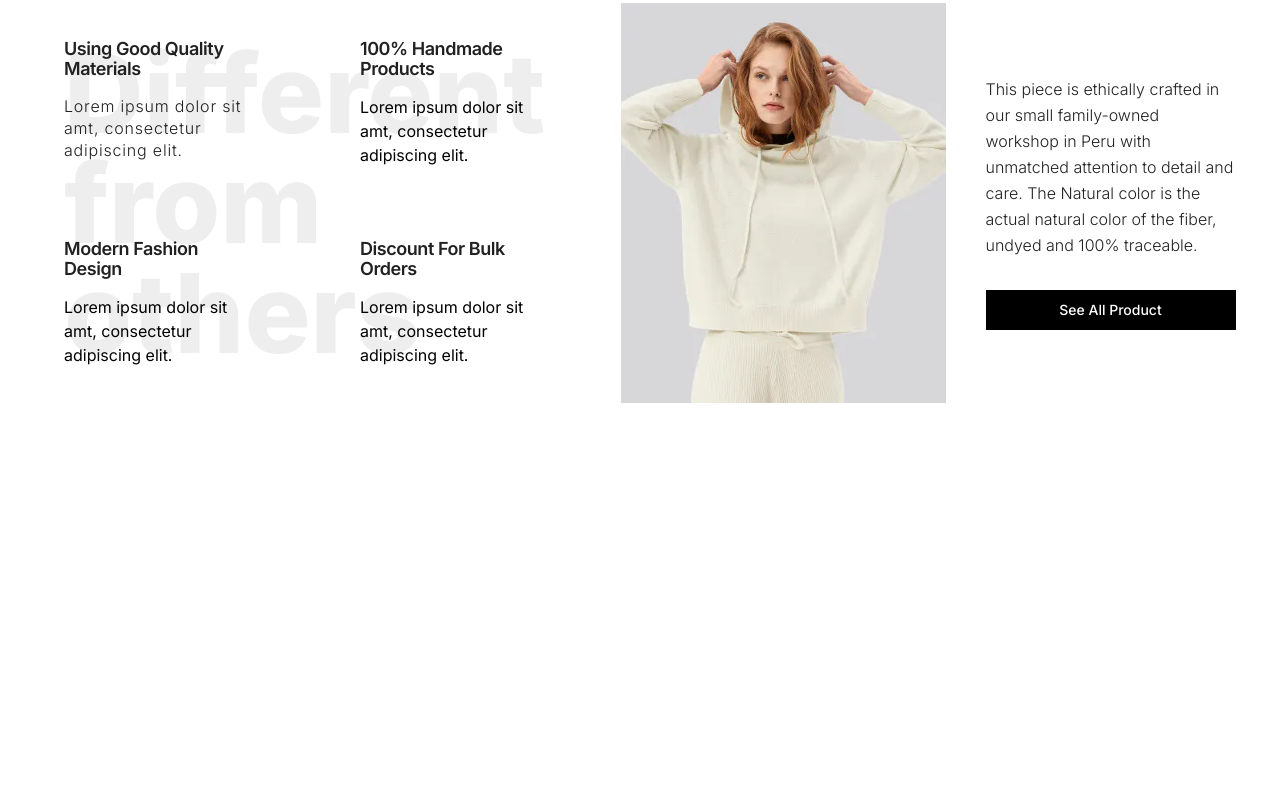
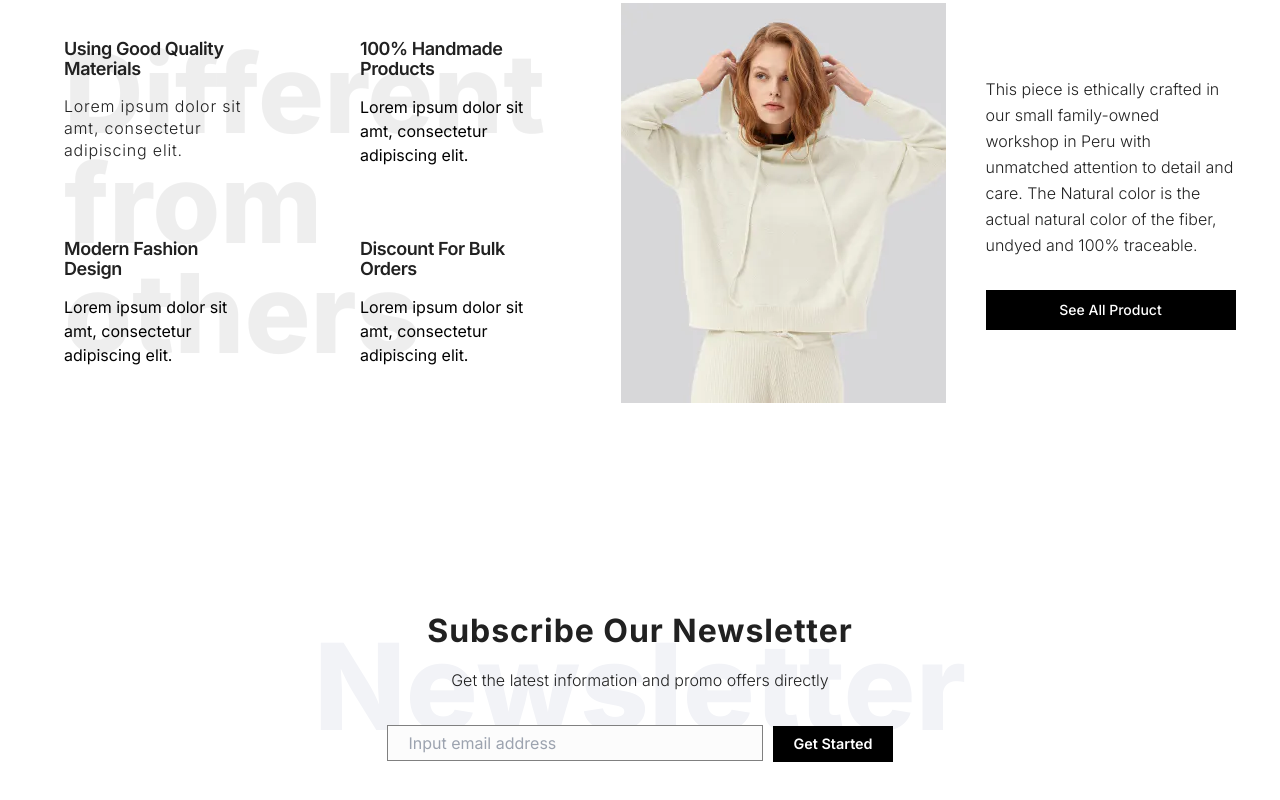
Before and after one commit to ZabairGhoss/PIAIC-hackathon-one-challenge-dine-market, a Next.js app: page / in a window 1280 px wide. Shown: the part 3498-4298 px from the top of the page. Before the commit the page ends 3981 px from the top, so only its background shows below. Built offline with nearby package versions, Linux system fonts and the light colour scheme.

Commit message:
section/Newsletter complete, design

```diff
--- a/src/app/page.tsx
+++ b/src/app/page.tsx
@@ -1,5 +1,6 @@
 import FeaturedProduct from '@/views/FeaturedProduct'
 import Hero from '@/views/Hero'
+import Newsletter from '@/views/Newsletter'
 import ProductsSlider from '@/views/ProductsSlider'
 import Promotion from '@/views/Promotion'
 
@@ -10,6 +11,7 @@ export default function Home() {
       <Promotion />
       <ProductsSlider />
       <FeaturedProduct />
+      <Newsletter />
     </main>
   )
 }
--- /dev/null
+++ b/src/views/Newsletter.tsx
@@ -0,0 +1,33 @@
+const Newsletter = () => {
+  return (
+    <section>
+      <div className="px-[10rem] py-[8rem] flex flex-col justify-center items-center text-center reletive z-[1]">
+        <div className="font-extrabold text-[7.5rem] leading-[150px] text-[#f2f3f7] absolute -z-[1]">
+          Newsletter
+        </div>
+        <h1 className="mb-[1rem] font-bold text-[2rem] leading-[40px] tracking-[0.03em] text-[#212121] capitalize">
+          subscribe our newsletter
+        </h1>
+        <p className="mb-[2rem] font-light text-[1rem] leading-[26px] text-[#212121]">
+          Get the latest information and promo offers directly
+        </p>
+
+        <form>
+          <input
+            type="email"
+            placeholder="Input email address"
+            className="py-[5px] pr-[120px] pl-[20px] bg-[#fcfcfc] border-[gray] border-[1px] border-solid"
+          />
+          <button
+            type="submit"
+            className="px-[20px] py-[10px] ml-[10px] bg-[#000] text-[#fff] font-semibold text-[0.9rem] leading-[16px] capitalize"
+          >
+            get started
+          </button>
+        </form>
+      </div>
+    </section>
+  );
+};
+
+export default Newsletter;
```
